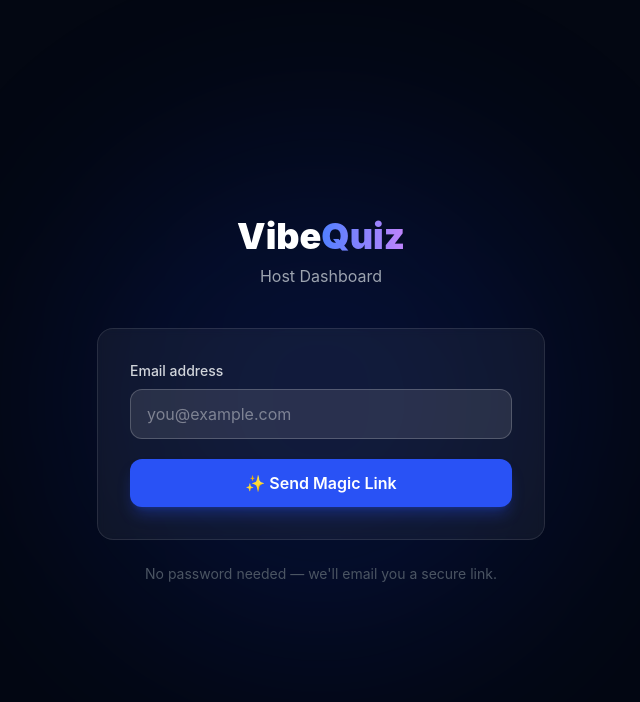
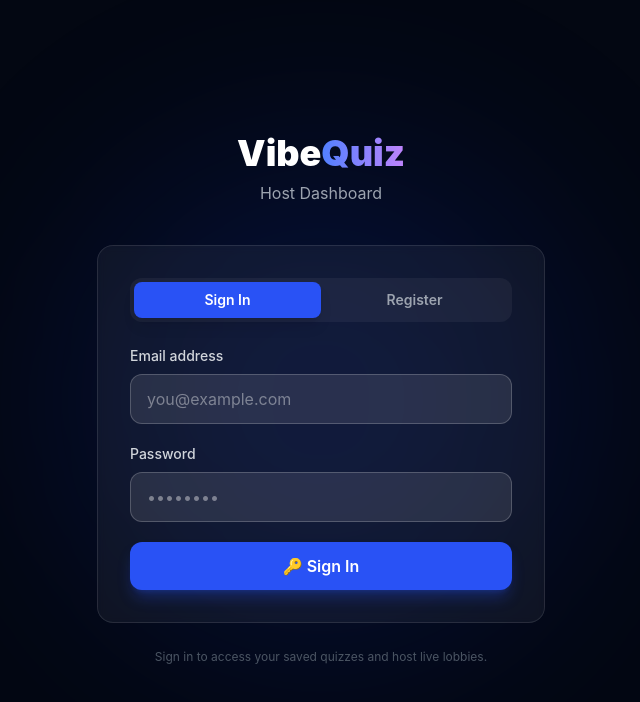
Before and after one commit to DaTaFos/VibeQuiz, a Next.js app: page /login in a window 1280 px wide. Shown: the top 702 px of the page, without its empty margins (319-959 px from the left). Built offline with nearby package versions, Linux system fonts and the light colour scheme.

Commit message:
Support Email & Password authentication for host dashboard to bypass SMTP limits

```diff
--- a/app/login/page.tsx
+++ b/app/login/page.tsx
@@ -1,35 +1,67 @@
 'use client'
 
 import { useState } from 'react'
+import { useRouter } from 'next/navigation'
 import { createClient } from '@/lib/supabase/client'
 
+type AuthMode = 'signin' | 'signup'
+
 export default function LoginPage() {
+  const router = useRouter()
+  const [mode, setMode] = useState<AuthMode>('signin')
   const [email, setEmail] = useState('')
-  const [sent, setSent] = useState(false)
+  const [password, setPassword] = useState('')
   const [loading, setLoading] = useState(false)
   const [error, setError] = useState<string | null>(null)
+  const [message, setMessage] = useState<string | null>(null)
 
   async function handleSubmit(e: React.FormEvent) {
     e.preventDefault()
     setLoading(true)
     setError(null)
+    setMessage(null)
 
     const supabase = createClient()
-    const { error } = await supabase.auth.signInWithOtp({
+
+    if (mode === 'signin') {
+      const { error } = await supabase.auth.signInWithPassword({
         email,
-      options: { emailRedirectTo: `${window.location.origin}/auth/callback` },
+        password,
       })
 
       if (error) {
         setError(error.message)
+        setLoading(false)
       } else {
-      setSent(true)
+        router.push('/host/dashboard')
+        router.refresh()
       }
+    } else {
+      // Sign Up
+      const { data, error } = await supabase.auth.signUp({
+        email,
+        password,
+      })
+
+      if (error) {
+        setError(error.message)
         setLoading(false)
+      } else {
+        // If "Confirm Email" is disabled in Supabase, the user is signed in immediately
+        if (data.session) {
+          router.push('/host/dashboard')
+          router.refresh()
+        } else {
+          setMessage('Account created! Please check your email to verify your account (if email confirmation is active).')
+          setLoading(false)
+        }
+      }
+    }
   }
 
   return (
     <main className="min-h-screen bg-gray-950 flex items-center justify-center px-4">
+      {/* Visual background glowing orb */}
       <div className="absolute inset-0 overflow-hidden pointer-events-none">
         <div className="absolute top-1/2 left-1/2 -translate-x-1/2 -translate-y-1/2 w-[500px] h-[500px] bg-brand-600/15 rounded-full blur-[100px]" />
       </div>
@@ -44,16 +76,30 @@ export default function LoginPage() {
         </div>
 
         <div className="glass-card p-8">
-          {sent ? (
-            <div className="text-center animate-fade-in">
-              <div className="text-5xl mb-4">📬</div>
-              <h2 className="text-xl font-bold mb-2">Check your email</h2>
-              <p className="text-gray-400">
-                We sent a magic link to <strong className="text-white">{email}</strong>.
-                Click it to sign in.
-              </p>
+          {/* Mode Switcher Tabs */}
+          <div className="flex bg-white/5 p-1 rounded-xl mb-6">
+            <button
+              onClick={() => { setMode('signin'); setError(null); setMessage(null); }}
+              className={`flex-1 py-2 text-sm font-semibold rounded-lg transition-all ${
+                mode === 'signin'
+                  ? 'bg-brand-500 text-white shadow-lg'
+                  : 'text-gray-400 hover:text-white'
+              }`}
+            >
+              Sign In
+            </button>
+            <button
+              onClick={() => { setMode('signup'); setError(null); setMessage(null); }}
+              className={`flex-1 py-2 text-sm font-semibold rounded-lg transition-all ${
+                mode === 'signup'
+                  ? 'bg-brand-500 text-white shadow-lg'
+                  : 'text-gray-400 hover:text-white'
+              }`}
+            >
+              Register
+            </button>
           </div>
-          ) : (
+
           <form onSubmit={handleSubmit} className="space-y-5">
             <div>
               <label htmlFor="email" className="block text-sm font-medium text-gray-300 mb-2">
@@ -70,9 +116,31 @@ export default function LoginPage() {
               />
             </div>
 
+            <div>
+              <label htmlFor="password" className="block text-sm font-medium text-gray-300 mb-2">
+                Password
+              </label>
+              <input
+                id="password"
+                type="password"
+                required
+                minLength={6}
+                value={password}
+                onChange={(e) => setPassword(e.target.value)}
+                placeholder="••••••••"
+                className="input-field"
+              />
+            </div>
+
             {error && (
-                <p className="text-red-400 text-sm bg-red-500/10 border border-red-500/20 rounded-lg px-4 py-3">
+              <p className="text-red-400 text-sm bg-red-500/10 border border-red-500/20 rounded-lg px-4 py-3 animate-fade-in">
                 {error}
+              </p>
+            )}
+
+            {message && (
+              <p className="text-green-400 text-sm bg-green-500/10 border border-green-500/20 rounded-lg px-4 py-3 animate-fade-in">
+                {message}
               </p>
             )}
 
@@ -82,14 +150,19 @@ export default function LoginPage() {
               className="btn-primary w-full"
               id="login-submit"
             >
-                {loading ? 'Sending…' : '✨ Send Magic Link'}
+              {loading
+                ? (mode === 'signin' ? 'Signing In…' : 'Registering…')
+                : (mode === 'signin' ? '🔑 Sign In' : '✨ Create Account')
+              }
             </button>
           </form>
-          )}
         </div>
 
-        <p className="text-center text-gray-600 text-sm mt-6">
-          No password needed — we'll email you a secure link.
+        <p className="text-center text-gray-600 text-xs mt-6 px-4 leading-relaxed">
+          {mode === 'signin'
+            ? 'Sign in to access your saved quizzes and host live lobbies.'
+            : 'Turn off "Confirm email" in Supabase Authentication Settings to enable instant, rate-limit-free registrations!'
+          }
         </p>
       </div>
     </main>
```
Lines whose indentation alone changed are shown as unchanged.
